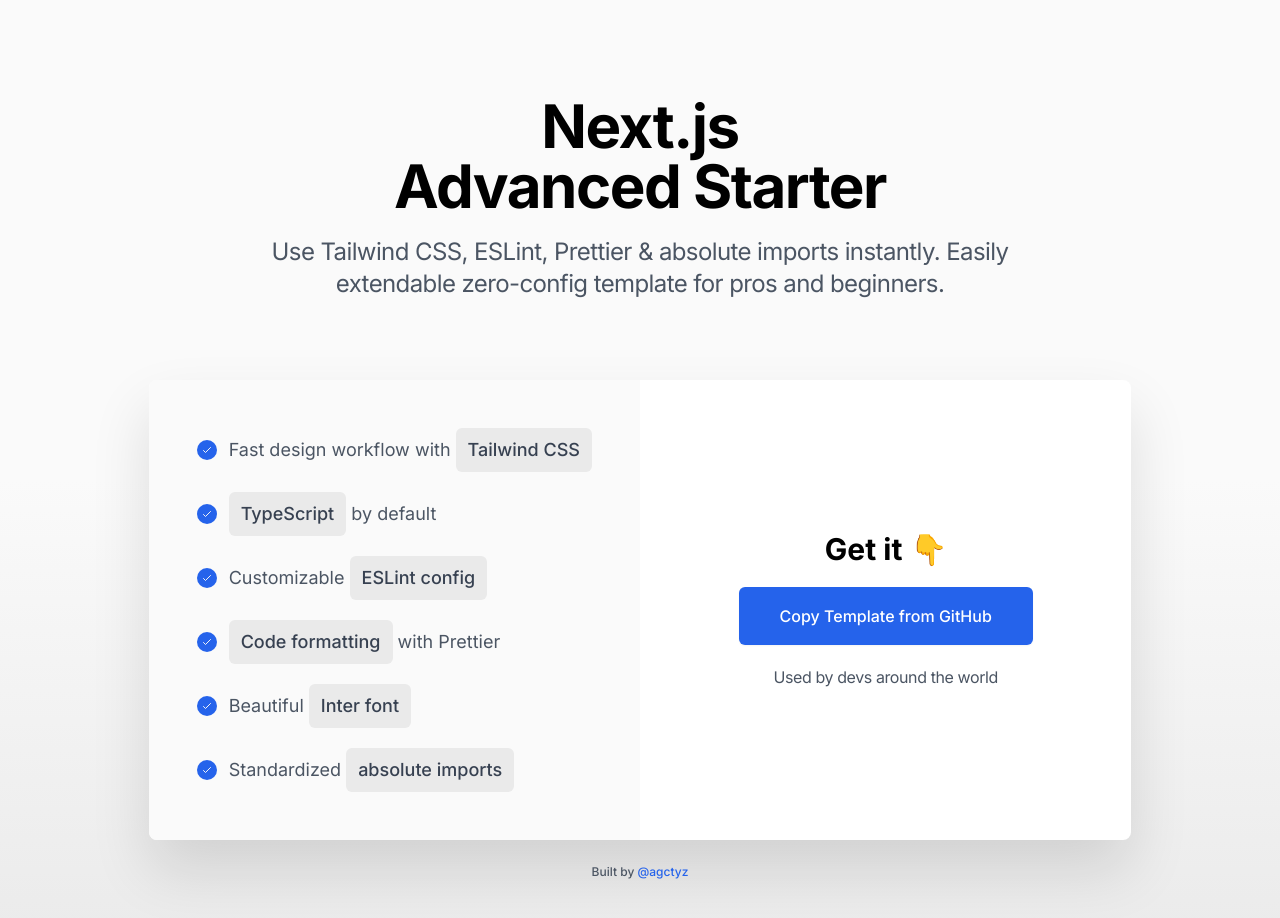
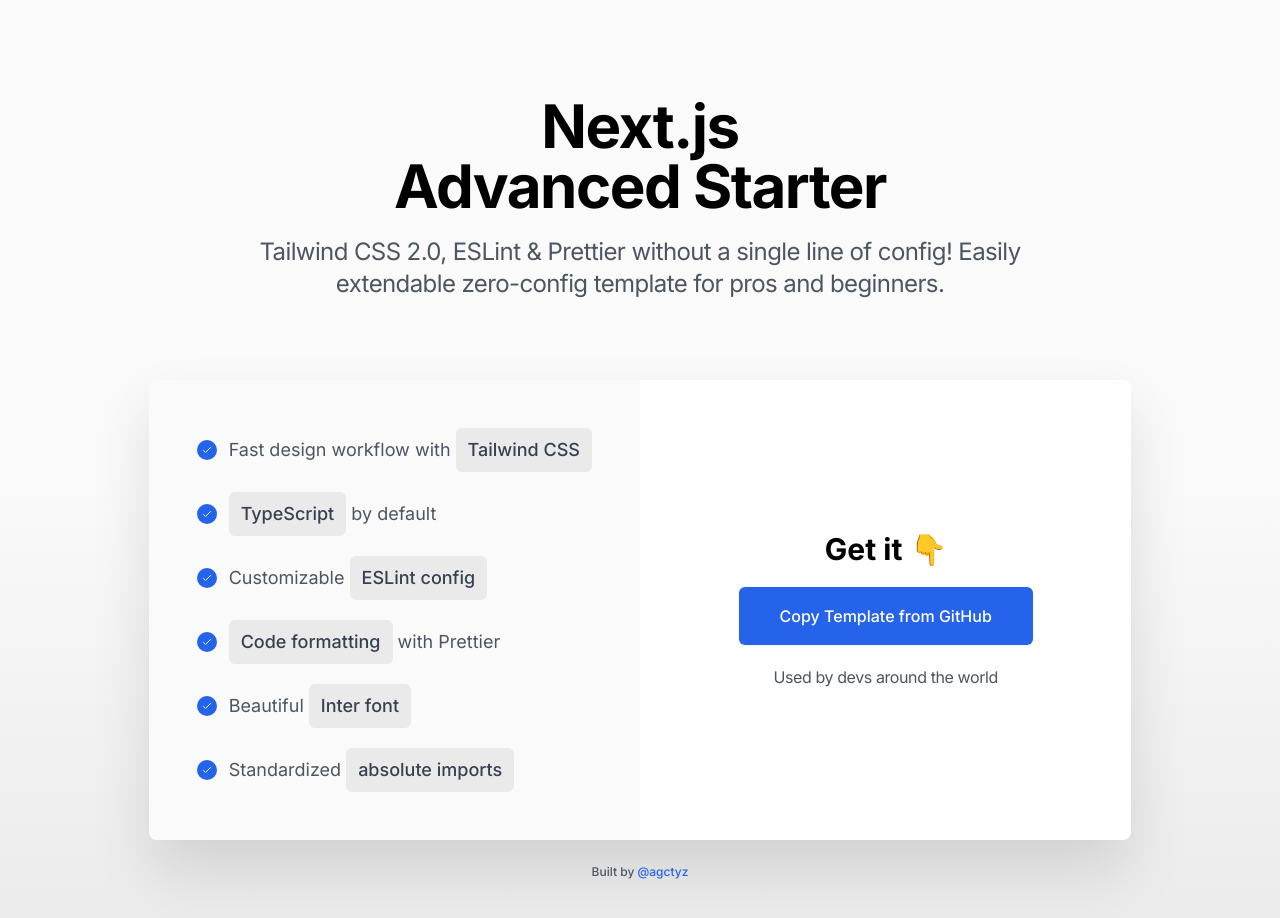
Before and after one commit to agcty/nextjs-advanced-starter, a Next.js app: page / in a window 1280 px wide. Shown: the top 918 px of the page. Built offline with nearby package versions, Linux system fonts and the light colour scheme.

Commit message:
update index

```diff
--- a/src/pages/index.tsx
+++ b/src/pages/index.tsx
@@ -24,7 +24,7 @@
           </h1>
 
           <h2 className="max-w-4xl px-10 mx-auto mt-8 text-base tracking-tight text-center text-gray-600 sm:text-2xl md:mt-5 md:text-2xl">
-            Use Tailwind CSS, ESLint, Prettier & absolute imports instantly.
+            Tailwind CSS 2.0, ESLint & Prettier without a single line of config!
             Easily extendable zero-config template for pros and beginners.
           </h2>
 
```
